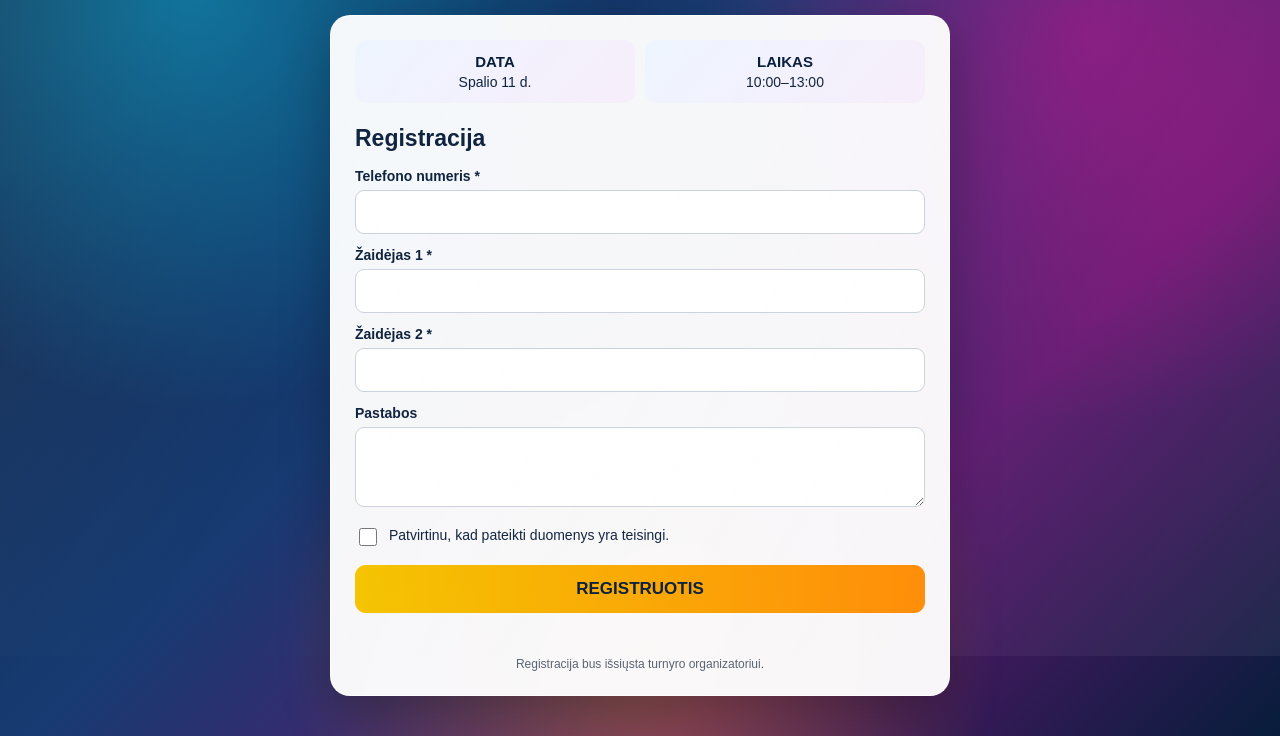
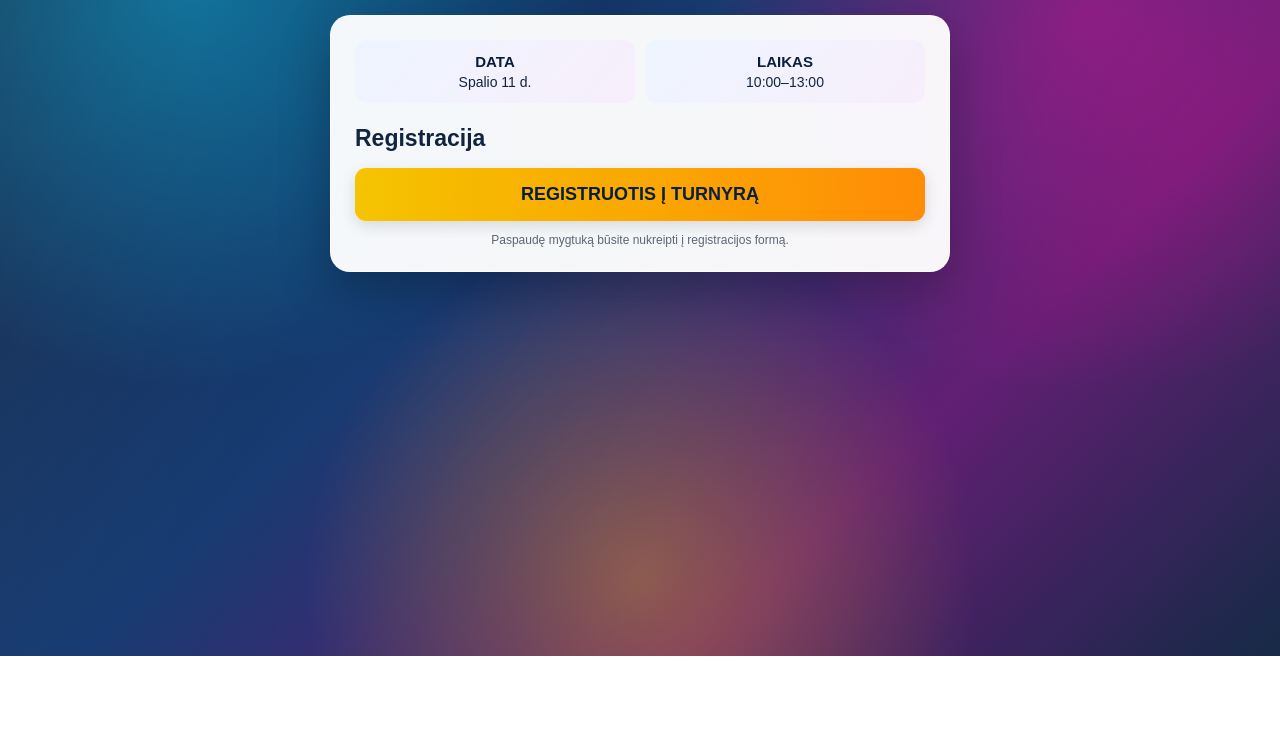
Before and after one commit to arturasbekis-png/Elite-turnyras, a plain HTML site: page index.html in a window 1280 px wide. Shown: the part 144-880 px from the top of the page. After the commit the page ends 800 px from the top, so only its background shows below. Drawn offline with Linux system fonts and the light colour scheme.

Commit message:
Add files via upload

```diff
--- a/index.html
+++ b/index.html
@@ -110,66 +110,22 @@ h2{
   font-size:23px
 }
 
-label{
+.registration-button{
   display:block;
-  font-weight:700;
-  font-size:14px;
-  margin:13px 0 6px
+  width:100%;
+  padding:16px 20px;
+  background:linear-gradient(90deg,#f5c400,#ff8a00);
+  color:#071d3b;
+  text-decoration:none;
+  font-size:18px;
+  font-weight:900;
+  border-radius:11px;
+  text-align:center;
+  box-shadow:0 5px 15px rgba(0,0,0,.12);
 }
 
-input,textarea{
-  width:100%;
-  padding:12px 13px;
-  border:1px solid #cbd3dd;
-  border-radius:9px;
-  font-size:16px;
-  background:#fff
-}
-
-textarea{
-  min-height:80px;
-  resize:vertical
-}
-
-input:focus,textarea:focus{
-  outline:2px solid #5d42e8;
-  border-color:#5d42e8
-}
-
-.consent{
-  display:flex;
-  gap:9px;
-  align-items:flex-start;
-  font-weight:400;
-  margin:16px 0
-}
-
-.consent input{
-  width:18px;
-  height:18px;
-  margin-top:1px;
-  flex:none
-}
-
-button{
-  width:100%;
-  border:0;
-  border-radius:11px;
-  padding:14px 18px;
-  background:linear-gradient(90deg,#f5c400,#ff8a00);
-  color:#071d3b;
-  font-size:17px;
-  font-weight:900;
-  cursor:pointer
-}
-
-button:hover{
+.registration-button:hover{
   filter:brightness(.97)
-}
-
-button:disabled{
-  opacity:.65;
-  cursor:wait
 }
 
 .note{
@@ -177,17 +133,6 @@ button:disabled{
   font-size:12px;
   color:#596575;
   margin-top:12px
-}
-
-.status{
-  text-align:center;
-  font-weight:700;
-  margin-top:12px;
-  min-height:20px
-}
-
-#submitFrame{
-  display:none;
 }
 
 @media(max-width:520px){
@@ -217,7 +162,6 @@ button:disabled{
 <body>
 
 <div class="overlay">
-
 <main class="page">
 
 <header class="header">
@@ -242,121 +186,23 @@ button:disabled{
 
   <h2>Registracija</h2>
 
-  <form
-    id="registrationForm"
-    action="https://script.google.com/macros/s/AKfycbxRcv5BciCcfFeKlDNwNGgO7Eq_rEp4-GftI0i8tcrXXSltmS70qE6VtPunap4tTFeEYA/exec"
-    method="POST"
-    target="submitFrame"
+  <a
+    href="https://forms.cloud.microsoft/Pages/ResponsePage.aspx?id=DQSIkWdsW0yxEjajBLZtrQAAAAAAAAAAAAN__iaUIAhUNlkxTTZTOVo3RVdEWktaRTFMSFhVRFBHNS4u"
+    target="_blank"
+    rel="noopener noreferrer"
+    class="registration-button"
   >
+    REGISTRUOTIS Į TURNYRĄ
+  </a>
 
-    <label for="phone">Telefono numeris *</label>
-    <input
-      id="phone"
-      name="phone"
-      type="tel"
-      required
-    >
-
-    <label for="player1">Žaidėjas 1 *</label>
-    <input
-      id="player1"
-      name="player1"
-      type="text"
-      required
-    >
-
-    <label for="player2">Žaidėjas 2 *</label>
-    <input
-      id="player2"
-      name="player2"
-      type="text"
-      required
-    >
-
-    <label for="notes">Pastabos</label>
-    <textarea
-      id="notes"
-      name="notes"
-    ></textarea>
-
-    <label class="consent">
-      <input
-        type="checkbox"
-        name="Sutikimas"
-        value="Taip"
-        required
-      >
-
-      <span>
-        Patvirtinu, kad pateikti duomenys yra teisingi.
-      </span>
-    </label>
-
-    <button id="submitBtn" type="submit">
-      REGISTRUOTIS
-    </button>
-
-    <div id="status" class="status" aria-live="polite"></div>
-
-    <div class="note">
-      Registracija bus išsiųsta turnyro organizatoriui.
-    </div>
-
-  </form>
+  <div class="note">
+    Paspaudę mygtuką būsite nukreipti į registracijos formą.
+  </div>
 
 </section>
 
 </main>
-
 </div>
-
-<!-- Paslėptas langas Google Apps Script atsakymui -->
-<iframe
-  name="submitFrame"
-  id="submitFrame"
-></iframe>
-
-<script>
-
-const form = document.getElementById('registrationForm');
-const btn = document.getElementById('submitBtn');
-const status = document.getElementById('status');
-const frame = document.getElementById('submitFrame');
-
-let submitted = false;
-
-form.addEventListener('submit', function(){
-
-  if(!form.checkValidity()){
-    return;
-  }
-
-  submitted = true;
-
-  btn.disabled = true;
-  btn.textContent = 'SIUNČIAMA...';
-
-  status.textContent = 'Registruojama...';
-
-  /*
-    Laukiame, kol Google Apps Script gaus registraciją.
-    Tada nukreipiame į padėkos puslapį.
-  */
-
-  setTimeout(function(){
-
-    if(submitted){
-
-      window.location.href =
-        'https://arturasbekis-png.github.io/Elite-turnyras/aciu.html';
-
-    }
-
-  }, 2000);
-
-});
-
-</script>
 
 </body>
 </html>
```
